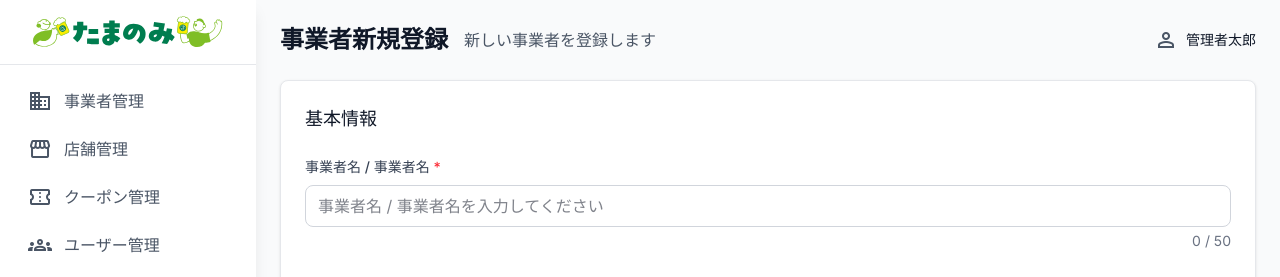
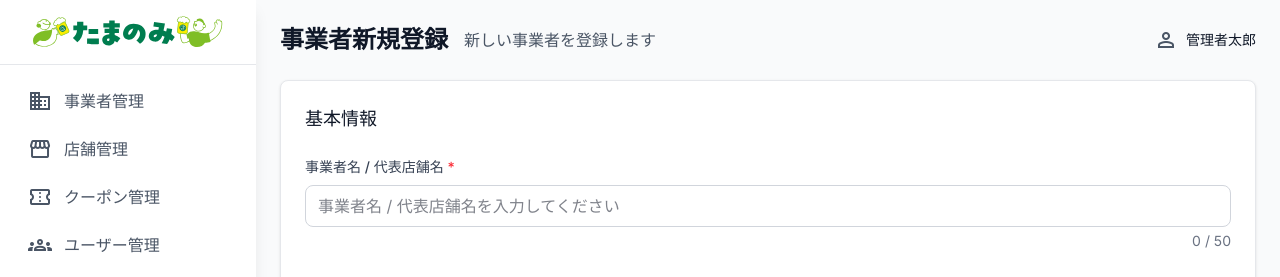
Before and after one commit to HV-development/tamanomi-admin, a Next.js app in the folder frontend/: page /merchants/new in a window 1280 px wide. Shown: the top 277 px of the page. Built offline with nearby package versions, Linux system fonts and the light colour scheme.

Commit message:
chore: remove trailing newlines in various files

```diff
--- a/frontend/src/app/merchants/new/page.tsx
+++ b/frontend/src/app/merchants/new/page.tsx
@@ -309,8 +309,10 @@ export default function MerchantNewPage() {
             setServerError(errorData.error?.message || errorData.message || '入力内容に誤りがあります');
           }
         } else {
-          // その他のエラーの場合
-          showError(errorData.message || '登録中にエラーが発生しました');
+          // その他のエラーの場合（409 Conflictなど）
+          console.error('Error data:', errorData);
+          const errorMessage = errorData.error?.message || errorData.message || '登録中にエラーが発生しました';
+          showError(errorMessage);
         }
         return;
       }
@@ -372,10 +374,10 @@ export default function MerchantNewPage() {
             <h3 className="text-lg font-medium text-gray-900 mb-6">基本情報</h3>
 
             <div className="space-y-6">
-              {/* 事業者名 / 事業者名 */}
+              {/* 事業者名 / 代表店舗名 */}
               <div>
                 <label htmlFor="name" className="block text-sm font-medium text-gray-700 mb-2">
-                  事業者名 / 事業者名 <span className="text-red-500">*</span>
+                  事業者名 / 代表店舗名 <span className="text-red-500">*</span>
                 </label>
                 <input
                   ref={(el) => { fieldRefs.current.name = el; }}
@@ -387,7 +389,7 @@ export default function MerchantNewPage() {
                   className={`w-full px-3 py-2 border rounded-lg focus:ring-2 focus:ring-green-500 focus:border-green-500 ${
                     errors.name ? 'border-red-500' : 'border-gray-300'
                   }`}
-                  placeholder="事業者名 / 事業者名を入力してください"
+                  placeholder="事業者名 / 代表店舗名を入力してください"
                 />
                 <div className="mt-1 flex justify-between items-center">
                   {errors.name ? (
```
Also changed, not shown: frontend/src/app/api/merchants/issue-accounts/route.ts (line endings or trailing spaces), frontend/src/app/api/shops/bulk-status/route.ts (line endings or trailing spaces), frontend/src/components/molecules/bulk-issue-account-confirm-modal.tsx (line endings or trailing spaces), frontend/src/components/molecules/shop-floating-footer.tsx (line endings or trailing spaces).
